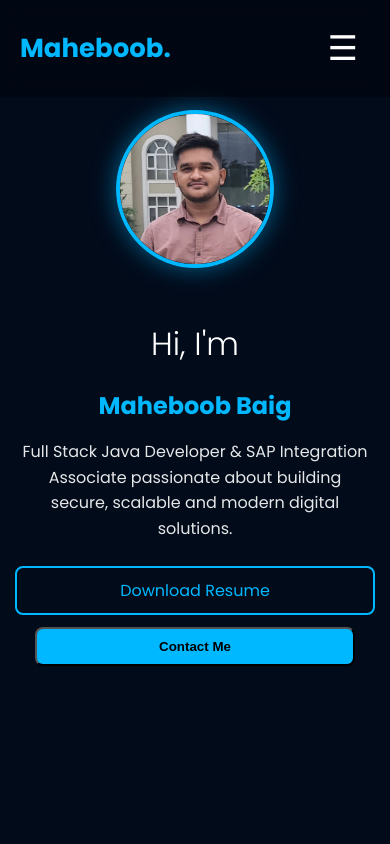
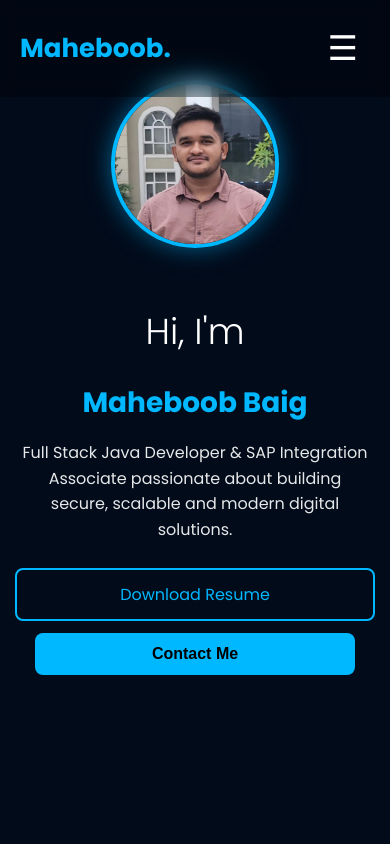
Before and after one commit to Maheboob-baig15/portfolio, a React (Create React App) app: page / in a window 390 px wide. Shown: the top 844 px of the page. Built offline with nearby package versions, Linux system fonts and the light colour scheme.

Commit message:
Fix mobile spacing, button width, and hero layout

```diff
--- a/src/App.css
+++ b/src/App.css
@@ -1,109 +1,44 @@
+/* =========================
+   APP BASE
+========================= */
 .App {
   text-align: center;
 }
 
-.App-logo {
-  height: 40vmin;
-  pointer-events: none;
+/* =========================
+   REMOVE CRA DEFAULT STYLES
+========================= */
+.App-logo,
+.App-header,
+.App-link {
+  display: none;
 }
 
-@media (prefers-reduced-motion: no-preference) {
-  .App-logo {
-    animation: App-logo-spin infinite 20s linear;
+/* =========================
+   IFRAME (CERTIFICATE VIEW)
+========================= */
+@media (max-width: 768px) {
+  iframe {
+    height: 320px;
   }
 }
 
-.App-header {
-  background-color: #282c34;
-  min-height: 100vh;
-  display: flex;
-  flex-direction: column;
-  align-items: center;
-  justify-content: center;
-  font-size: calc(10px + 2vmin);
-  color: white;
-}
+/* =========================
+   GLOBAL MOBILE TWEAKS
+========================= */
+@media (max-width: 768px) {
 
-.App-link {
-  color: #61dafb;
-}
+  /* Page titles */
+  .page-title {
+    font-size: 28px;
+    margin-bottom: 24px;
+  }
 
-@keyframes App-logo-spin {
-  from {
-    transform: rotate(0deg);
-  }
-  to {
-    transform: rotate(360deg);
+  /* Glass / card components */
+  .glass-card,
+  .project-card,
+  .skill-card {
+    padding: 18px;
+    margin-bottom: 20px;
   }
 }
-
-@media (max-width: 768px) {
-  iframe {
-    height: 350px;
-  }
-}
-
-@media (max-width: 768px) {
-  iframe {
-    height: 320px !important;
-  }
-}
-
-@media (max-width: 768px) {
-  .glass-card {
-    padding: 20px !important;
-  }
-
-  .page-title {
-    font-size: 28px !important;
-  }
-}
-
-/* ============================================
-   GLOBAL MOBILE SPACING FIX
-=============================================== */
-@media (max-width: 768px) {
-
-  /* All main sections */
-  .home-container,
-  .about-wrapper,
-  .skills-wrapper,
-  .projects-wrapper,
-  .contact-wrapper {
-    min-height: auto !important;
-    padding-top: 70px !important;
-    padding-bottom: 50px !important;
-  }
-
-  /* Section titles spacing */
-  .page-title {
-    margin-bottom: 25px !important;
-  }
-
-  /* Cards spacing */
-  .glass-card {
-    margin-bottom: 20px !important;
-  }
-}
-
-/* ============================================
-   MOBILE SECTION SPACING NORMALIZATION
-=============================================== */
-@media (max-width: 900px) {
-
-  section {
-    padding-top: 50px !important;
-    padding-bottom: 50px !important;
-  }
-
-  section h2,
-  section h3 {
-    margin-bottom: 20px !important;
-  }
-
-  .card,
-  .project-card,
-  .skill-card {
-    margin-bottom: 20px !important;
-  }
-}
--- a/src/styles/Home.css
+++ b/src/styles/Home.css
@@ -1,5 +1,5 @@
 /* ============================================
-   MAIN HERO SECTION LAYOUT
+   MAIN HERO SECTION (DESKTOP)
 =============================================== */
 .home-container {
   display: flex;
@@ -11,7 +11,7 @@
   color: #fff;
 }
 
-/* LEFT TEXT AREA */
+/* LEFT TEXT */
 .home-text {
   max-width: 450px;
 }
@@ -42,14 +42,20 @@
 }
 
 /* Resume Button */
+.resume-download,
+.contact-btn {
+  padding: 12px 18px;
+  border-radius: 8px;
+  font-size: 16px;
+  cursor: pointer;
+}
+
+/* Resume */
 .resume-download {
-  padding: 10px 18px;
   border: 2px solid #00b8ff;
-  border-radius: 8px;
   color: #00b8ff;
   text-decoration: none;
-  font-size: 16px;
-  transition: 0.3s ease;
+  background: transparent;
 }
 
 .resume-download:hover {
@@ -57,22 +63,19 @@
   color: #000;
 }
 
-/* Contact Button */
+/* Contact */
 .contact-btn {
-  padding: 10px 18px;
   background: #00b8ff;
-  border-radius: 8px;
+  border: none;
   color: #000;
   font-weight: 600;
-  text-decoration: none;
-  transition: 0.3s ease;
 }
 
 .contact-btn:hover {
-  opacity: 0.8;
+  opacity: 0.85;
 }
 
-/* IMAGE SECTION */
+/* IMAGE */
 .profile-wrapper {
   display: flex;
   justify-content: center;
@@ -86,180 +89,63 @@
   border: 4px solid #00b8ff;
   object-fit: cover;
   box-shadow: 0 0 25px rgba(0, 184, 255, 0.5);
-  transition: 0.3s ease;
-}
-
-.profile-photo:hover {
-  transform: scale(1.03);
-  box-shadow: 0 0 35px rgba(0, 184, 255, 0.8);
 }
 
 /* ============================================
-   📱 MOBILE & TABLET RESPONSIVENESS
+   MOBILE & TABLET (FINAL FIX)
 =============================================== */
 @media (max-width: 900px) {
+
   .home-container {
     flex-direction: column-reverse; /* image first */
+    align-items: center;
+    justify-content: flex-start;
     text-align: center;
-    padding: 80px 20px;             /* 🔽 reduced padding */
-    gap: 20px;                      /* 🔽 reduced gap */
-  }
 
-  .home-text {
-    margin-top: 0;
-  }
-
-  .home-text h1 {
-    font-size: 40px;
-  }
-
-  .home-text h2 {
-    font-size: 30px;
+    min-height: auto;            /* 🔥 REMOVE 100vh GAP */
+    padding: 80px 20px 40px;     /* 🔥 CONTROL TOP/BOTTOM GAP */
+    gap: 20px;                   /* 🔥 CONSISTENT GAP */
   }
 
   .profile-photo {
     width: 200px;
     height: 200px;
-    margin-top: 0;
+  }
+
+  .home-text h1 {
+    font-size: 36px;
+  }
+
+  .home-text h2 {
+    font-size: 28px;
   }
 
   .home-buttons {
-    justify-content: center;
+    width: 100%;
+    flex-direction: column;
+    align-items: center;
+    gap: 12px;
+  }
+
+  .resume-download,
+  .contact-btn {
+    width: 100%;
+    max-width: 320px;
+    text-align: center;
   }
 }
 
 /* ============================================
-   📱 SMALL MOBILE RESPONSIVENESS
+   SMALL MOBILE
 =============================================== */
 @media (max-width: 480px) {
-  .home-text h1 {
-    font-size: 32px;
-  }
 
-  .home-text h2 {
-    font-size: 24px;
+  .profile-photo {
+    width: 160px;
+    height: 160px;
   }
 
   .home-text p {
     font-size: 16px;
   }
-
-  .profile-photo {
-    width: 150px;
-    height: 150px;
-  }
-
-  .home-buttons {
-    flex-direction: column;
-    gap: 12px;
-  }
-
-  @media (max-width: 480px) {
-  .home-buttons {
-    width: 100%;
-  }
-
-  .resume-download,
-  .contact-btn {
-    width: 100%;
-    display: block;
-    text-align: center;
-  }
 }
-
-}
-
-/* ============================================
-   FINAL MOBILE OVERRIDE (FORCE FIX)
-=============================================== */
-@media (max-width: 900px) {
-  .home-container {
-    padding-top: 60px !important;
-    padding-bottom: 40px !important;
-    gap: 16px !important;
-  }
-
-  .profile-wrapper {
-    margin-bottom: 0 !important;
-  }
-
-  .home-text {
-    margin-top: 0 !important;
-  }
-}
-
-/* ============================================
-   REAL MOBILE FIX (REMOVE 100vh ISSUE)
-=============================================== */
-@media (max-width: 900px) {
-  .home-container {
-    min-height: auto !important;   /* 🔥 THIS IS THE KEY */
-    padding-top: 60px !important;
-    padding-bottom: 40px !important;
-    gap: 16px !important;
-  }
-}
-
-/* ============================================
-   MOBILE HERO FINAL FIX (STOP VERTICAL CENTER)
-=============================================== */
-@media (max-width: 900px) {
-  .home-container {
-    align-items: flex-start !important; /* 🔥 KEY FIX */
-    min-height: auto !important;
-    padding-top: 70px !important;
-    padding-bottom: 40px !important;
-    gap: 18px !important;
-  }
-
-  .profile-wrapper {
-    margin-top: 20px !important;
-  }
-}
-
-@media (max-width: 900px) {
-  .profile-photo {
-    margin-top: 10px !important;
-  }
-}
-
-/* ============================================
-   MOBILE HERO – FINAL HARD FIX
-=============================================== */
-@media (max-width: 900px) {
-
-  .home-container {
-    flex-direction: column-reverse;
-    align-items: center !important;   /* ✅ CENTER IMAGE */
-    justify-content: flex-start !important;
-    text-align: center;
-    padding-top: 80px !important;
-    padding-bottom: 40px !important;
-    gap: 20px !important;
-  }
-
-  .profile-wrapper {
-    width: 100%;
-    display: flex;
-    justify-content: center !important; /* ✅ CENTER IMAGE */
-  }
-}
-
-
-/* ===============================
-   MOBILE BUTTON WIDTH FIX
-================================ */
-@media (max-width: 900px) {
-  .home-buttons {
-    width: 100%;
-    flex-direction: column;
-    align-items: center;
-  }
-
-  .resume-download,
-  .contact-btn {
-    width: 100% !important;
-    max-width: 320px;
-    text-align: center;
-  }
-}
```
